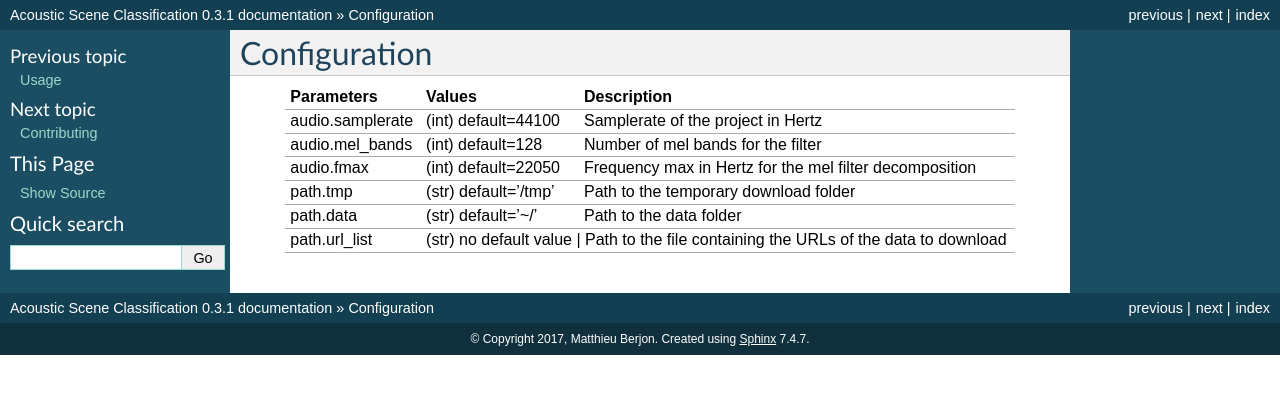
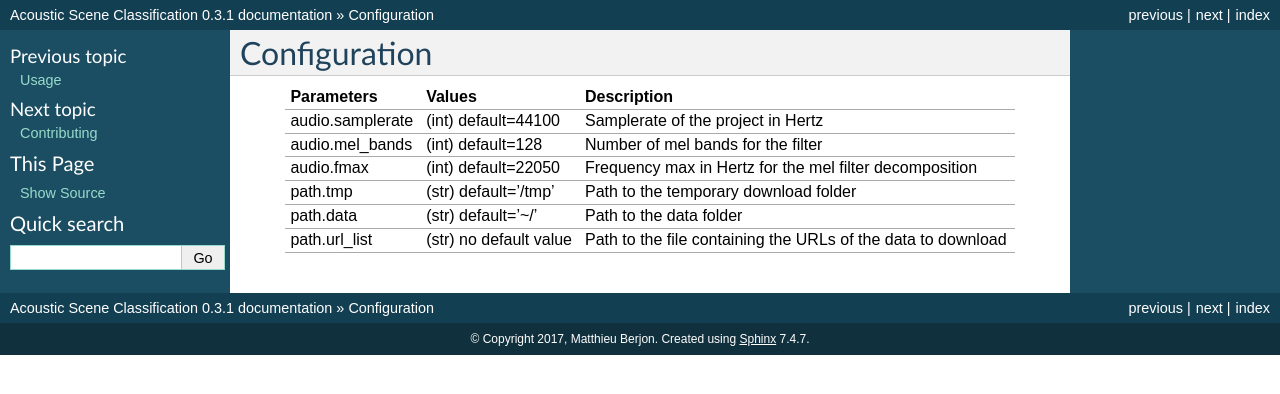
Before and after one commit to mattberjon/asc-cnn, a Sphinx documentation site: the page built from docs/config.rst, in a window 1280 px wide. Shown: the top 394 px of the page. Built offline with Sphinx 7.4.7, drawn with Linux system fonts in a browser that asks for light colours; pages that are not in the unit, such as notebooks, are missing from menus.

Commit message:
RST flavor correction
I corrected the ill-formatted table that wasn't compiling correctly.

Signed-off-by: Matthieu Berjon <matthieu@berjon.net>

```diff
--- a/docs/config.rst
+++ b/docs/config.rst
@@ -2,18 +2,18 @@ Configuration
 =============
 
 
-+------------------+---------------------+-----------------------------------------------------------------+
-| **Parameters**   | **Values**          | **Description**                                                 |
-+------------------+---------------------+-----------------------------------------------------------------+
-| audio.samplerate | (int) default=44100 | Samplerate of the project in Hertz                              |
-+------------------+---------------------+-----------------------------------------------------------------+
-| audio.mel_bands  | (int) default=128   | Number of mel bands for the filter                              |
-+------------------+---------------------+-----------------------------------------------------------------+
-| audio.fmax       | (int) default=22050 | Frequency max in Hertz for the mel filter decomposition         |
-+------------------+---------------------+-----------------------------------------------------------------+
-| path.tmp         | (str) default='/tmp'| Path to the temporary download folder                           |
-+------------------+---------------------+-----------------------------------------------------------------+
-| path.data        | (str) default='~/'  | Path to the data folder                                         |
-+------------------+---------------------+-----------------------------------------------------------------+
-| path.url_list    | (str) no default value | Path to the file containing the URLs of the data to download |
-+------------------+------------------------+--------------------------------------------------------------+
++------------------+------------------------+-----------------------------------------------------------------+
+| **Parameters**   | **Values**             | **Description**                                                 |
++------------------+------------------------+-----------------------------------------------------------------+
+| audio.samplerate | (int) default=44100    | Samplerate of the project in Hertz                              |
++------------------+------------------------+-----------------------------------------------------------------+
+| audio.mel_bands  | (int) default=128      | Number of mel bands for the filter                              |
++------------------+------------------------+-----------------------------------------------------------------+
+| audio.fmax       | (int) default=22050    | Frequency max in Hertz for the mel filter decomposition         |
++------------------+------------------------+-----------------------------------------------------------------+
+| path.tmp         | (str) default='/tmp'   | Path to the temporary download folder                           |
++------------------+------------------------+-----------------------------------------------------------------+
+| path.data        | (str) default='~/'     | Path to the data folder                                         |
++------------------+------------------------+-----------------------------------------------------------------+
+| path.url_list    | (str) no default value | Path to the file containing the URLs of the data to download    |
++------------------+------------------------+-----------------------------------------------------------------+
```
